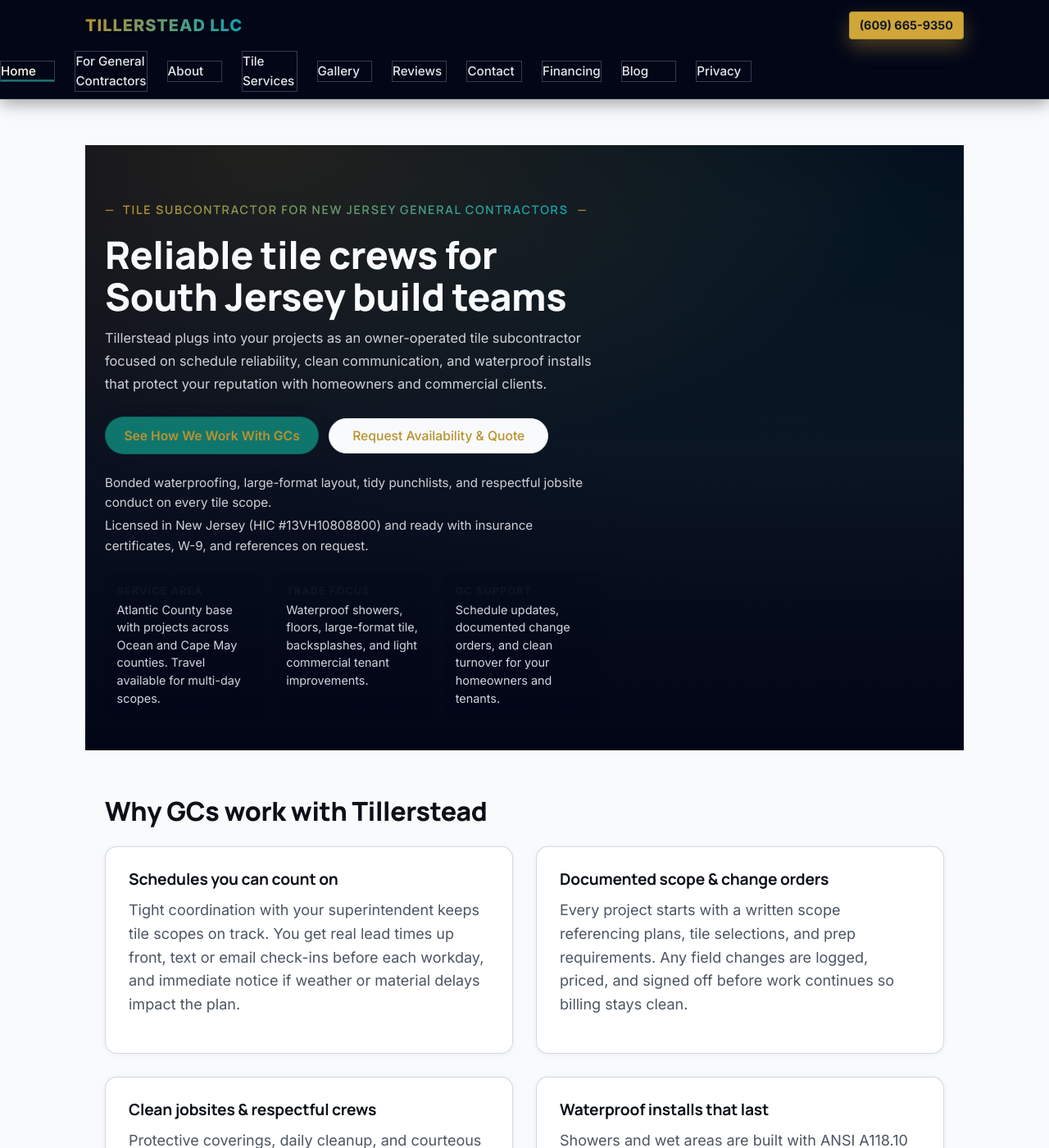
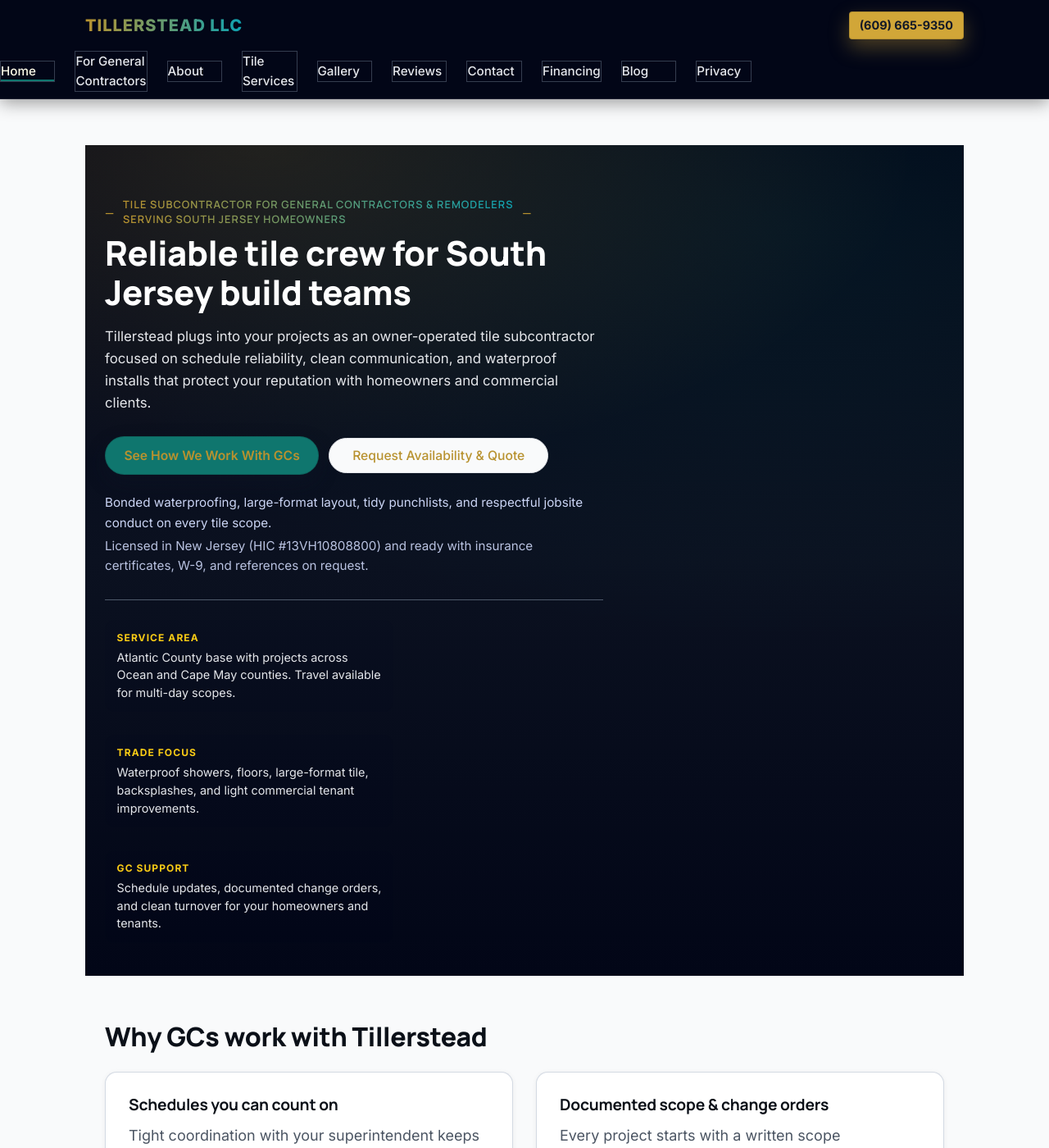
Before and after one commit to XTX33/Tillerstead-site, a Jekyll site: the page built from index.html, in a window 1280 px wide and 1400 px high. Shown: the whole window at 82% size. Built offline with Jekyll 4.4.1, drawn with Linux system fonts in a browser that asks for light colours.

Commit message:
Update index.html

```diff
--- a/index.html
+++ b/index.html
@@ -71,10 +71,13 @@
   <div class="hero-inner container">
     <div class="hero-main">
       <p class="hero-eyebrow">
-        <span class="hero-eyebrow-text">Tile Subcontractor for New Jersey General Contractors</span>
+        <span class="hero-eyebrow-text">
+          Tile Subcontractor for General Contractors &amp; Remodelers<br>
+          Serving South Jersey Homeowners
+        </span>
       </p>
 
-      <h1 id="hero-heading">Reliable tile crews for South Jersey build teams</h1>
+      <h1 id="hero-heading">Reliable tile crew for South Jersey build teams</h1>
 
       <p class="lead" id="hero-summary">
         Tillerstead plugs into your projects as an owner-operated tile subcontractor focused on schedule reliability,
@@ -116,6 +119,104 @@
     </div>
   </div>
 </header>
+
+<style>
+  /* Hero container & type */
+  #hero {
+    color: #f9fafb;
+  }
+
+  #hero .hero-main {
+    max-width: 44rem;
+  }
+
+  #hero .hero-eyebrow {
+    margin: 0 0 .5rem;
+  }
+
+  #hero .hero-eyebrow-text {
+    display: inline-block;
+    white-space: normal;
+    word-break: break-word;
+    color: #a7f3d0;
+    letter-spacing: 0.08em;
+    text-transform: uppercase;
+    font-weight: 600;
+    font-size: 0.8rem;
+    line-height: 1.4;
+  }
+
+  #hero h1 {
+    color: #ffffff;
+    font-size: clamp(1.9rem, 4vw, 2.6rem);
+    line-height: 1.15;
+    margin: 0 0 1rem;
+  }
+
+  #hero .lead {
+    color: #e5e7eb;
+    font-size: 1.05rem;
+    line-height: 1.6;
+    margin-bottom: 1.75rem;
+  }
+
+  #hero .hero-note {
+    color: #cbd5f5;
+    font-size: 0.95rem;
+    margin: 0 0 .25rem;
+  }
+
+  #hero .hero-note.text-light-subtle {
+    opacity: 0.9;
+  }
+
+  /* KPIs */
+  #hero .hero-kpis {
+    list-style: none;
+    margin: 1.75rem 0 0;
+    padding: 1.5rem 0 0;
+    border-top: 1px solid rgba(148, 163, 184, 0.5);
+    display: flex;
+    flex-direction: column;
+    gap: 1rem;
+  }
+
+  #hero .hero-kpi {
+    font-size: 0.9rem;
+    line-height: 1.5;
+    color: #e5e7eb;
+    max-width: 22rem;
+  }
+
+  #hero .hero-kpi-label {
+    display: block;
+    margin-bottom: 0.25rem;
+    font-size: 0.75rem;
+    text-transform: uppercase;
+    letter-spacing: 0.09em;
+    font-weight: 700;
+    color: #facc15; /* bright, readable against dark bg */
+  }
+
+  @media (min-width: 768px) {
+    #hero .hero-kpis {
+      flex-direction: row;
+      flex-wrap: wrap;
+      gap: 1.25rem 2rem;
+    }
+  }
+
+  @media (max-width: 640px) {
+    #hero .hero-eyebrow-text {
+      font-size: 0.75rem;
+      line-height: 1.3;
+    }
+
+    #hero .hero-main {
+      max-width: 100%;
+    }
+  }
+</style>
 
 <main id="main" class="homepage" aria-labelledby="why-heading">
   <section class="section section--why" aria-labelledby="why-heading">
```
